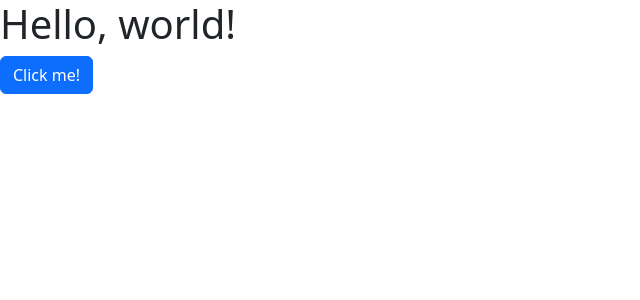
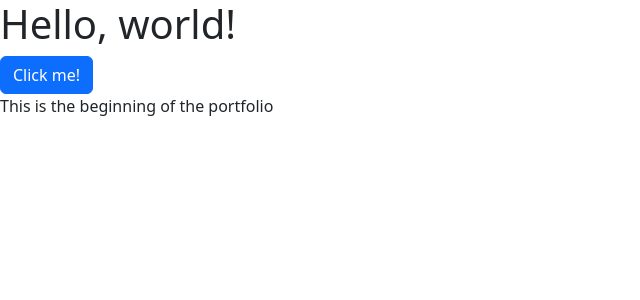
Before and after one commit to code-greg-42/code-greg-42.github.io, a React (Create React App) app: page / in a window 1280 px wide. Shown: the top 300 px of the page, without its empty margins (0-640 px from the left). Built offline with nearby package versions, Linux system fonts and the light colour scheme.

Commit message:
testing updates to github pages

```diff
--- a/src/App.js
+++ b/src/App.js
@@ -4,6 +4,7 @@ function App() {
       <header className="App-header">
         <h1>Hello, world!</h1>
         <button className="btn btn-primary">Click me!</button>
+        <p>This is the beginning of the portfolio</p>
       </header>
     </div>
   );
```
